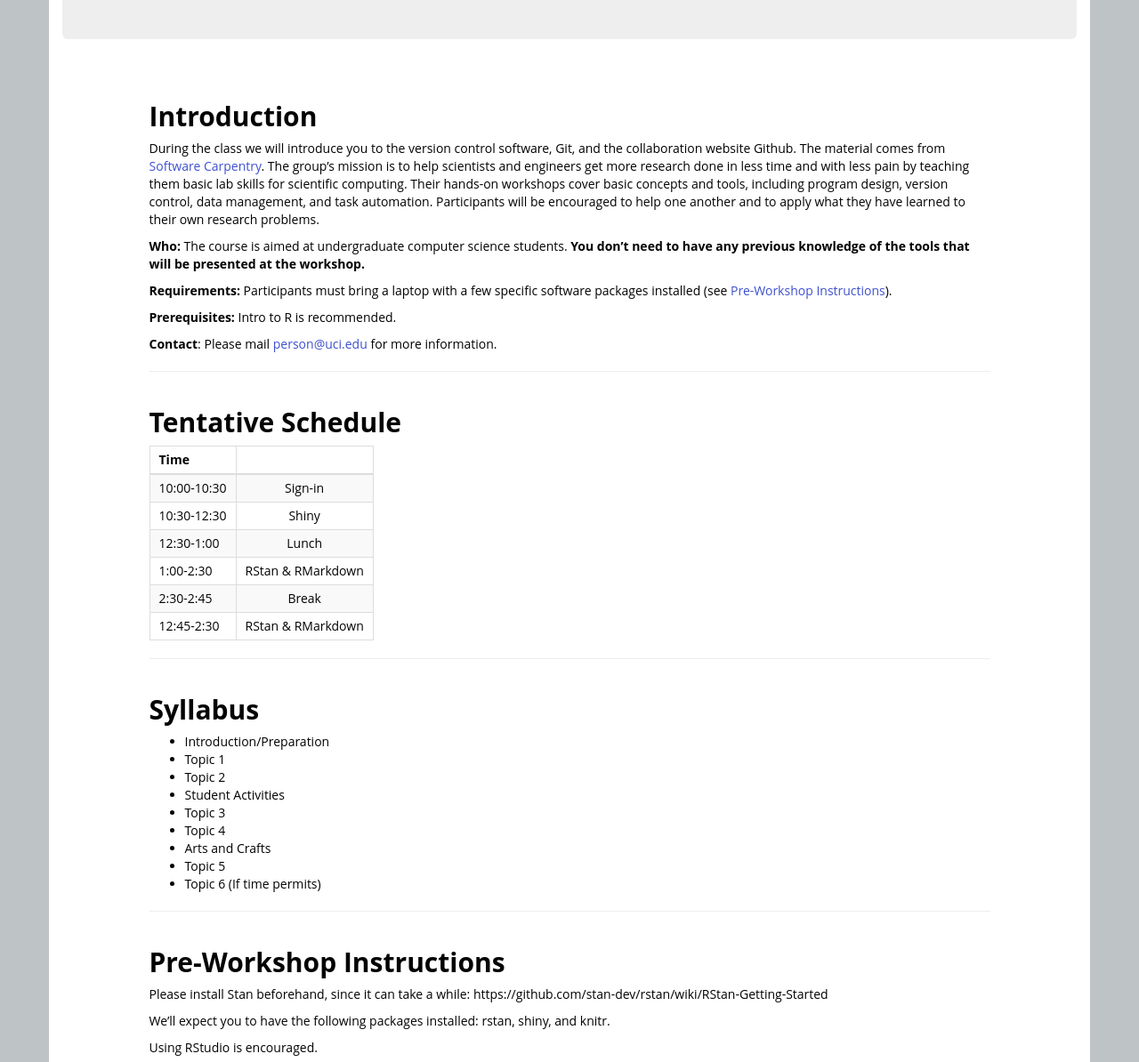
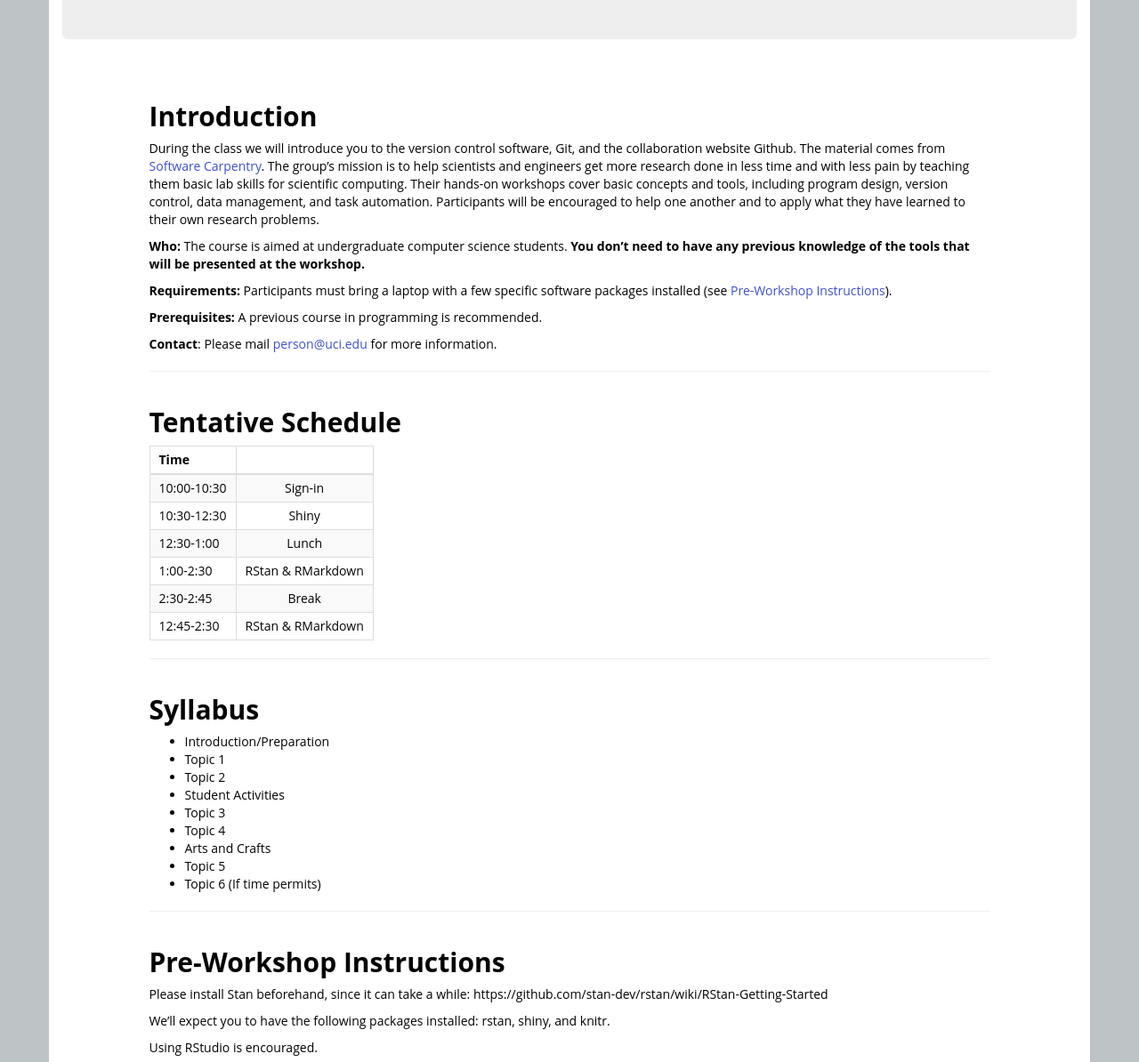
Before and after one commit to UCIDataScienceInitiative/UCIDataScienceInitiative.github.io, a Jekyll site: the page built from Workshops/ModelwithPython.md, in a window 1280 px wide, cut to the strip 380-1574 px from the top of the page. Shown: the whole strip at 89% size. Built offline with Jekyll 4.4.1, drawn with Linux system fonts in a browser that asks for light colours.

Commit message:
changed some words
trying to see if I know how to handle pull requests

```diff
--- a/Workshops/ModelwithPython.md
+++ b/Workshops/ModelwithPython.md
@@ -18,7 +18,7 @@ During the class we will introduce you to the version control software, Git, and
 
 **Requirements:** Participants must bring a laptop with a few specific software packages installed (see [Pre-Workshop Instructions](#Instructions)).
 
-**Prerequisites:** Intro to R is recommended.
+**Prerequisites:** A previous course in programming is recommended.
 
 **Contact**: Please mail [person@uci.edu](mailto:person@uci.edu) for more information.
 
```
